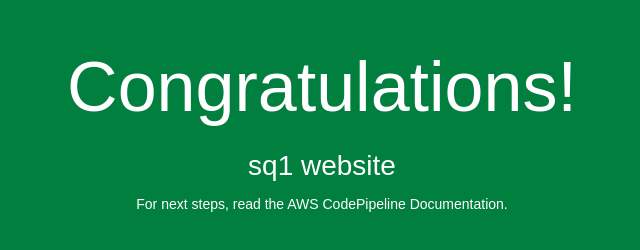
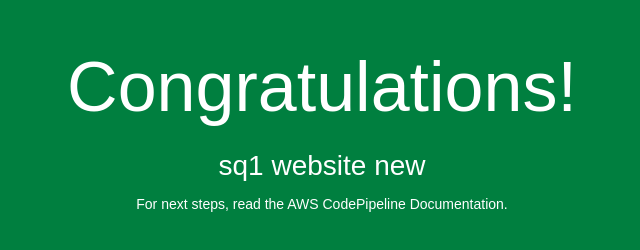
Before and after one commit to kanagrasuaws/sampleapplication, a plain HTML site: page index.html in a window 1280 px wide. Shown: the whole page, without its empty margins (318-958 px from the left). Drawn offline with Linux system fonts and the light colour scheme.

Commit message:
Update index.html

```diff
--- a/index.html
+++ b/index.html
@@ -27,7 +27,7 @@
 <body>
   <div align="center">
     <h1>Congratulations!</h1>
-    <h2> sq1 website</h2>
+    <h2> sq1 website new </h2>
     <p>For next steps, read the AWS CodePipeline Documentation.</p>
   </div>
 </body>
```
